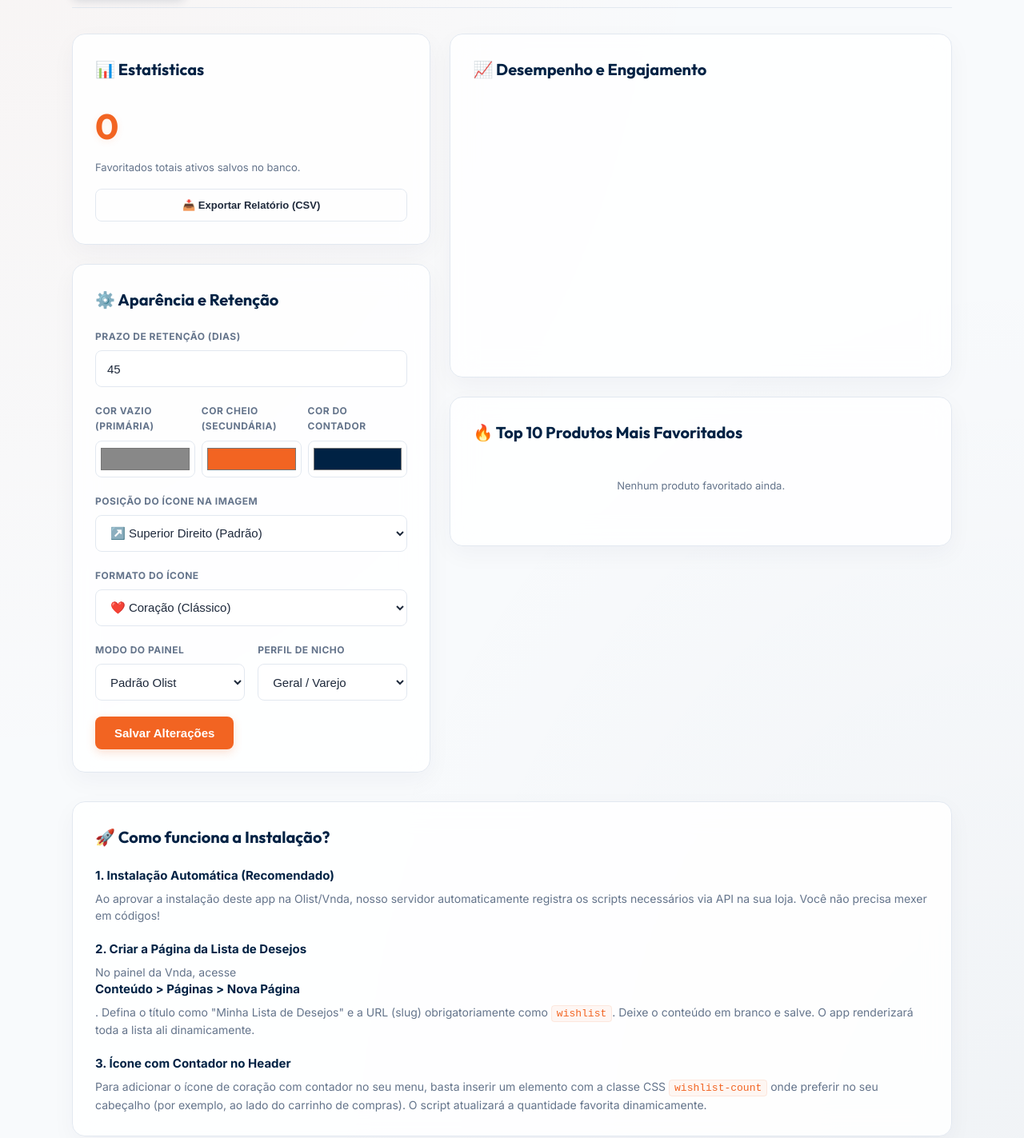
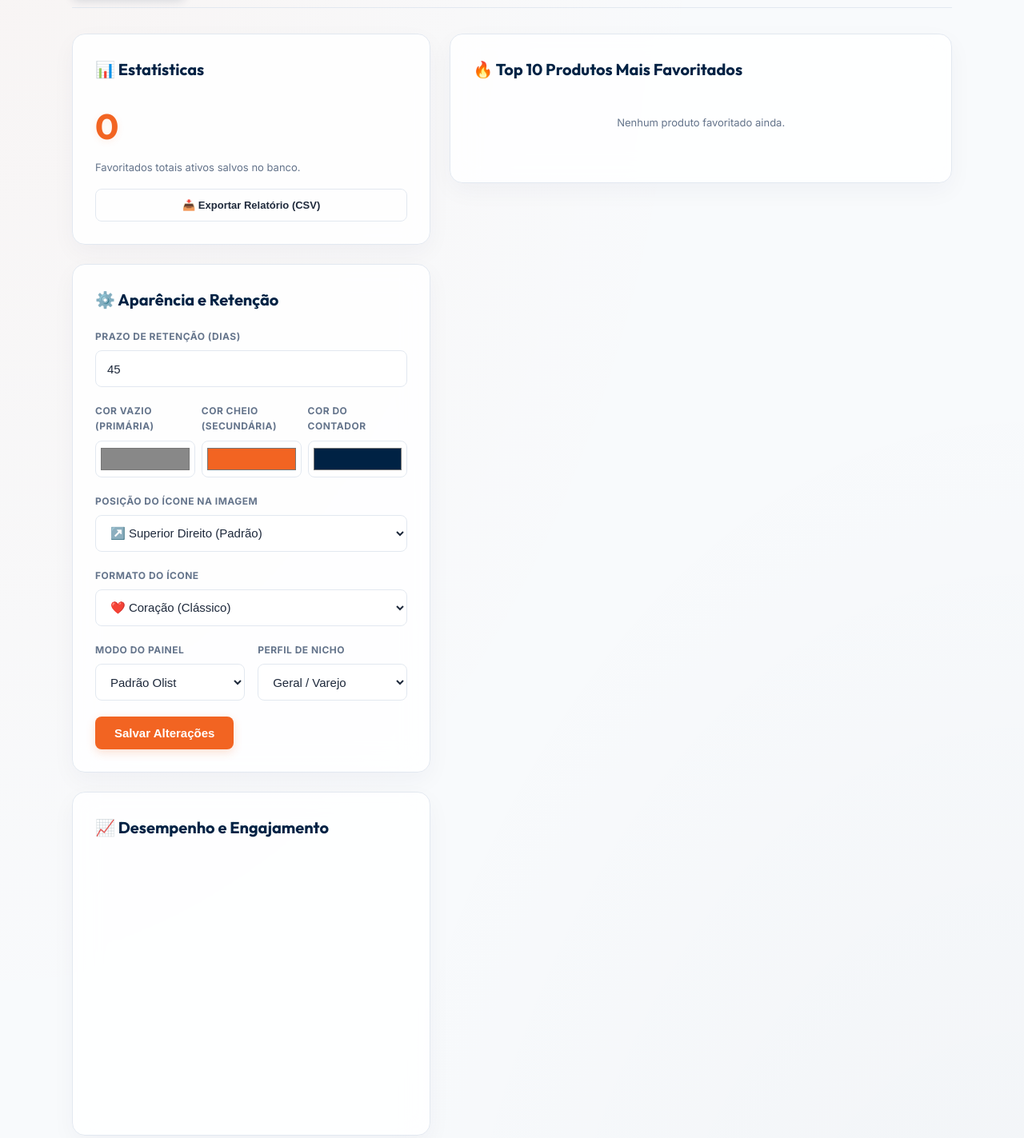
Before and after one commit to mulinotech/plugin-wishlist, a website: page public/admin/index.html in a window 1280 px wide. Shown: the part 180-1603 px from the top of the page at 80% size. Drawn offline with nearby package versions, Linux system fonts and the light colour scheme; no server answers.

Commit message:
style: realinhado o card de Desempenho e Engajamento para a coluna da esquerda para equilibrar o layout

```diff
--- a/public/admin/index.html
+++ b/public/admin/index.html
@@ -592,6 +592,14 @@
               <button type="submit" class="btn">Salvar Alterações</button>
             </form>
           </div>
+
+          <!-- Gráfico de Desempenho -->
+          <div class="card" style="margin-top: 24px;">
+            <h2>📈 Desempenho e Engajamento</h2>
+            <div style="position: relative; height: 320px; width: 100%;">
+              <canvas id="favorites-chart"></canvas>
+            </div>
+          </div>
         </div>
 
         <!-- Painel Direito: Gráficos e Desempenho -->
@@ -645,14 +653,6 @@
               <div id="premium-cross-list" class="product-list" style="gap: 12px;">
                 <p class="stat-desc" style="text-align: center; margin-bottom: 0;">Carregando dados de substituição...</p>
               </div>
-            </div>
-          </div>
-
-          <!-- Gráfico de Desempenho -->
-          <div class="card">
-            <h2>📈 Desempenho e Engajamento</h2>
-            <div style="position: relative; height: 320px; width: 100%;">
-              <canvas id="favorites-chart"></canvas>
             </div>
           </div>
 
```
